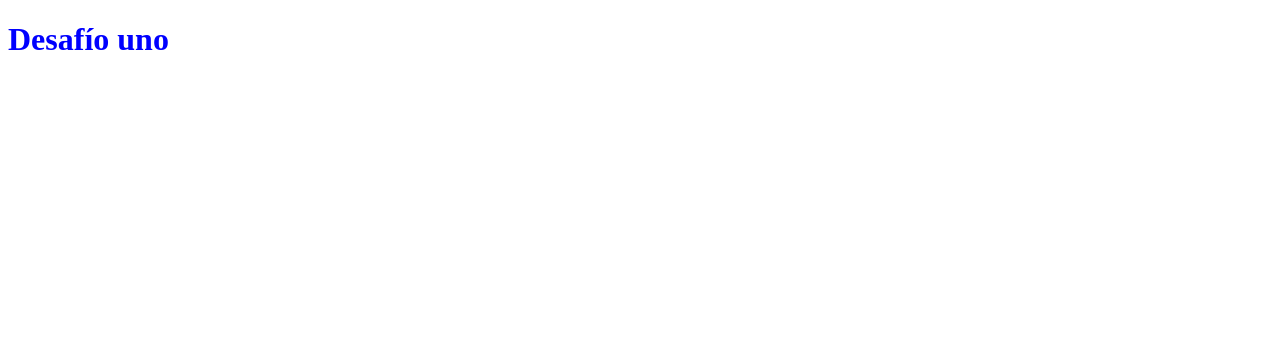
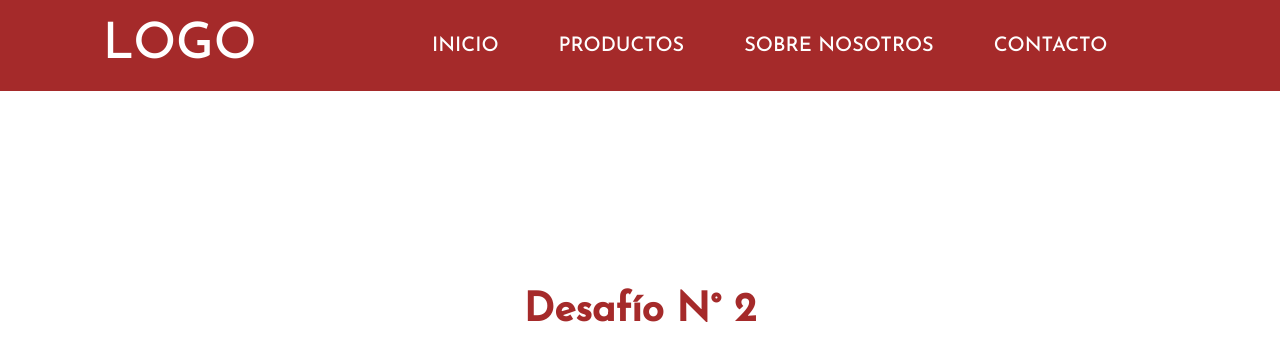
Before and after one commit to Abrienza/App-react-brienza, a React (Create React App) app: page / in a window 1280 px wide. Shown: the top 360 px of the page. Built offline with nearby package versions, Linux system fonts and the light colour scheme.

Commit message:
Incorporo Navbar del desafío dos

```diff
--- a/src/App.js
+++ b/src/App.js
@@ -1,8 +1,11 @@
+import Navbar from "./components/Navbar/Navbar"
+
 function App() {
   return (
-    <div>
+    <div className="App">
+      <Navbar/>
         <h1>
-          Desafío uno
+          Desafío N° 2
         </h1>
     </div>
   );
--- /dev/null
+++ b/src/components/Navbar/Navbar.js
@@ -0,0 +1,28 @@
+export default function Navbar() {
+
+    const headerStyle = {
+        display: "flex",
+        flexWrap: "wrap",
+        justifyContent: "space-around",
+        alignItems: "center",
+        listStyle: "none",
+        padding: "1rem",
+    };
+
+    return (
+
+        <header>
+            <div className= "logo">
+                Logo
+            </div>
+            <div>
+                <ul style={ headerStyle }>
+                    <li><a href="">Inicio</a></li>
+                    <li><a href="">Productos</a></li>
+                    <li><a href="">Sobre nosotros</a></li>
+                    <li><a href="">Contacto</a></li>
+                </ul>
+            </div>
+        </header>
+    );
+};
--- a/src/styles/style.css
+++ b/src/styles/style.css
@@ -1,3 +1,55 @@
+@import url('https://fonts.googleapis.com/css2?family=Josefin+Sans:wght@500&family=Lato:wght@300&display=swap');
+
+*{
+	margin: 0;
+	padding: 0;
+	font-family: 'Josefin Sans', sans-serif;
+	font-size: 2rem;
+}
+
+html{
+	font-size: 62.5%;
+}
+
+.logo {
+    color: white;
+    font-size: 5rem;
+    text-transform: uppercase;
+}
+
+div ul li{
+    list-style: none;
+    margin-right: 6rem;
+}
+
+    div ul li a{
+        color: white;
+        text-decoration: none;
+        font-size: 2rem;
+        text-transform: uppercase;
+    }
+
+    div ul li a:hover{
+        color: grey;
+    }
+
+header {
+    background-color:brown;
+    display: flex;
+    justify-content: space-around;
+    align-items: center;
+    padding: 2rem 2rem
+}
+
 h1 {
-    color: blue;
+    font-family: 'Josefin Sans', sans-serif;
+    text-align: center;
+    font-size: 4rem;
+	color:brown;
+	position: relative;
+	top: 200px;
 }
+
+.App {
+
+}
```
